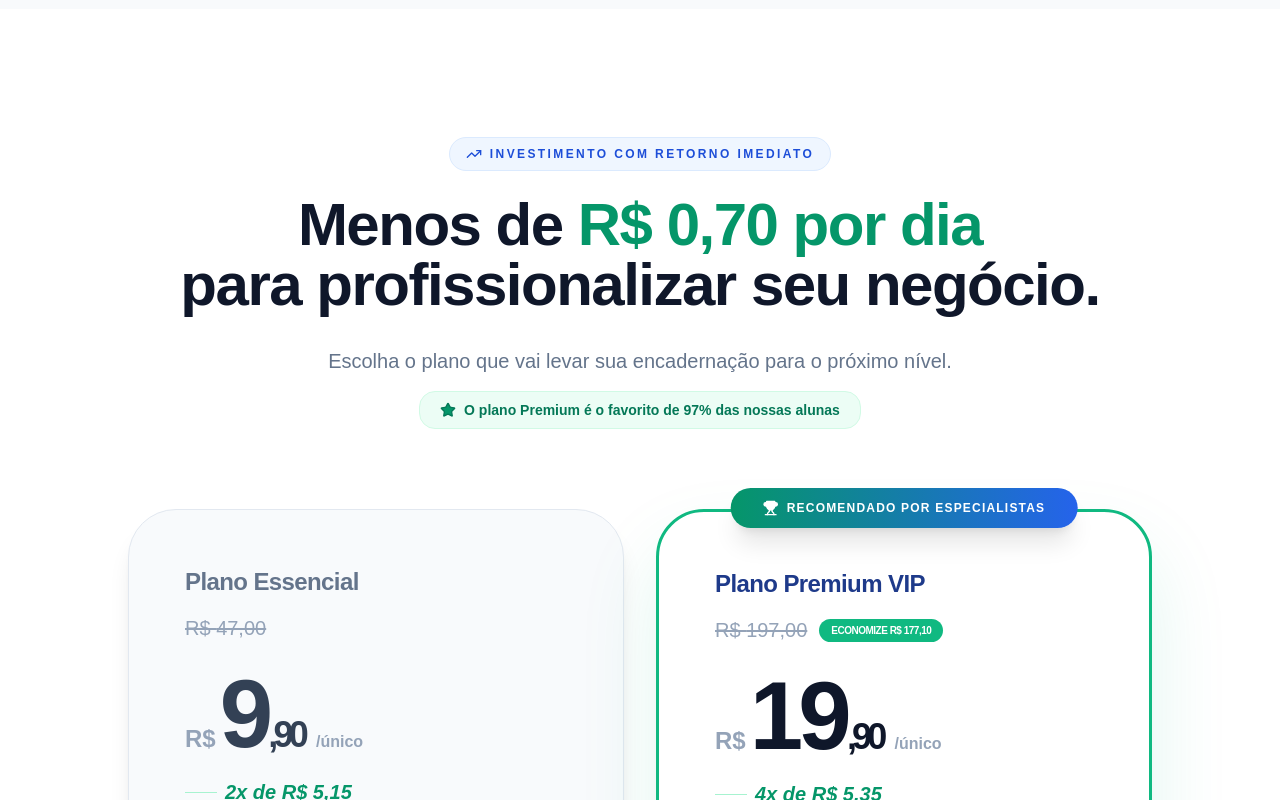
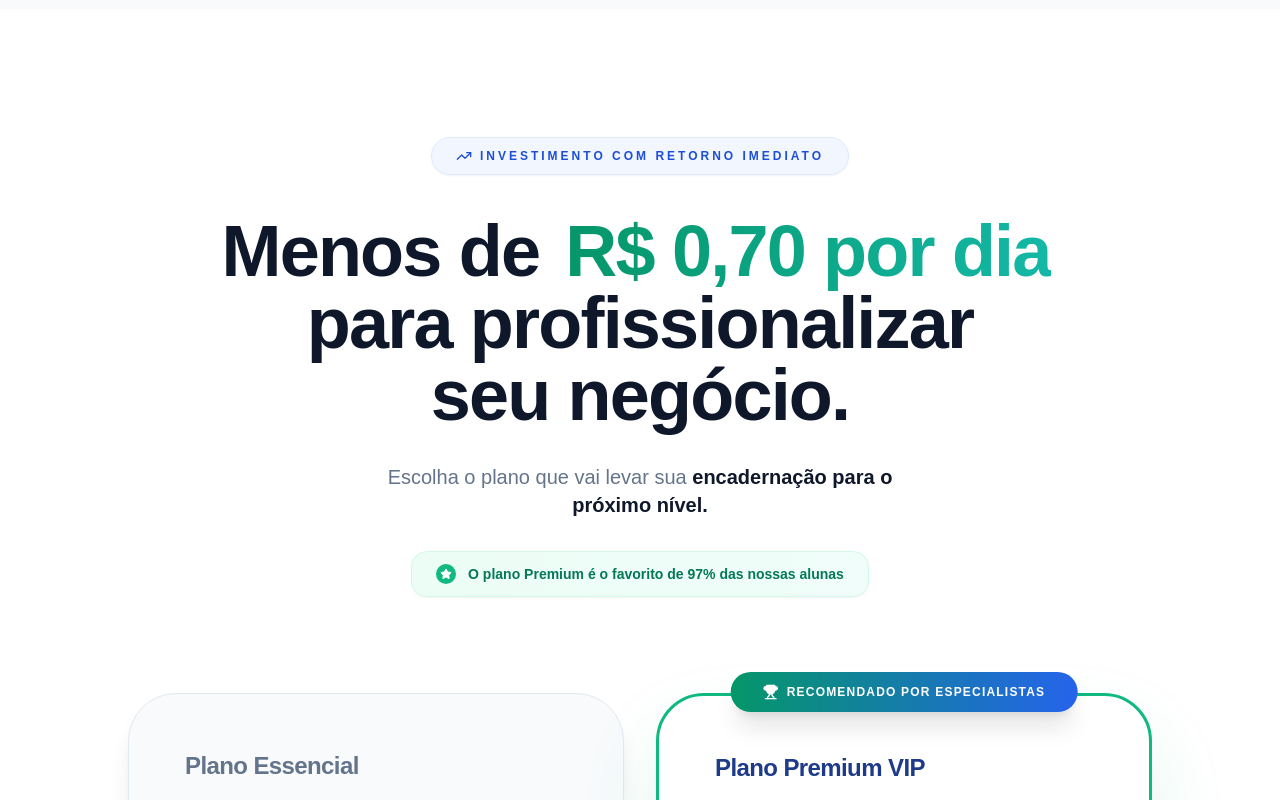
Before and after one commit to lucasmiralhasborges/mundodaencaderna-o, a React (Vite) app: page / in a window 1280 px wide. Shown: the part 4320-5120 px from the top of the page. Built offline with nearby package versions, Linux system fonts and the light colour scheme.

Commit message:
[dyad] Refinando o design da seção de preços com tipografia dinâmica, gradientes e badges de alta qualidade. - wrote 1 file(s)

```diff
--- a/src/components/landing/Pricing.tsx
+++ b/src/components/landing/Pricing.tsx
@@ -3,7 +3,7 @@
 import React from 'react';
 import CTAButton from './CTAButton';
 import { motion } from 'framer-motion';
-import { Check, ShieldCheck, Zap, Star, Trophy, Users, Rocket, TrendingUp } from 'lucide-react';
+import { Check, ShieldCheck, Zap, Star, Trophy, TrendingUp } from 'lucide-react';
 
 const Pricing = () => {
   const plans = [
@@ -50,38 +50,55 @@ const Pricing = () => {
       </div>
 
       <div className="max-w-6xl mx-auto text-center">
+        {/* Refined Header Section */}
         <motion.div
           initial={{ opacity: 0, y: 20 }}
           whileInView={{ opacity: 1, y: 0 }}
           viewport={{ once: true }}
-          className="mb-20"
+          className="mb-24 flex flex-col items-center"
         >
-          <div className="inline-flex items-center gap-2 bg-blue-50 text-blue-700 px-4 py-2 rounded-full text-xs font-black uppercase tracking-[0.2em] mb-6 border border-blue-100">
+          {/* Top Badge - Premium Glass Look */}
+          <div className="inline-flex items-center gap-2 bg-blue-50/80 backdrop-blur-sm text-blue-700 px-6 py-2.5 rounded-full text-[10px] sm:text-xs font-black uppercase tracking-[0.25em] mb-10 border border-blue-100 shadow-sm">
             <TrendingUp className="w-4 h-4" />
             Investimento com Retorno Imediato
           </div>
 
-          <h2 className="text-4xl sm:text-6xl font-black text-slate-900 mb-8 leading-[1.1] tracking-tight">
-            Menos de <span className="relative inline-block">
-              <span className="relative z-10 text-emerald-600">R$ 0,70 por dia</span>
-              <svg className="absolute -bottom-2 left-0 w-full h-3 text-emerald-100 -z-10" viewBox="0 0 100 10" preserveAspectRatio="none">
-                <path d="M0 5 Q 25 0, 50 5 T 100 5" fill="none" stroke="currentColor" strokeWidth="8" strokeLinecap="round" />
-              </svg>
+          {/* Headline - High Impact Typography */}
+          <h2 className="text-4xl sm:text-6xl lg:text-7xl font-black text-slate-900 mb-8 leading-[1.05] tracking-tight max-w-4xl">
+            Menos de <br className="sm:hidden" />
+            <span className="relative inline-block px-2">
+              <span className="relative z-10 text-transparent bg-clip-text bg-gradient-to-r from-emerald-600 to-teal-500">
+                R$ 0,70 por dia
+              </span>
+              <motion.span
+                initial={{ width: 0 }}
+                whileInView={{ width: "100%" }}
+                transition={{ duration: 1, delay: 0.5 }}
+                className="absolute bottom-2 left-0 h-[30%] bg-emerald-100/60 -z-10 rounded-sm"
+              />
             </span> <br />
-            para profissionalizar seu negócio.
+            para profissionalizar <br className="hidden sm:block" /> seu negócio.
           </h2>
 
-          <div className="max-w-2xl mx-auto space-y-4">
+          <div className="max-w-xl mx-auto space-y-8">
             <p className="text-slate-500 text-lg sm:text-xl font-medium leading-relaxed">
-              Escolha o plano que vai levar sua encadernação para o próximo nível.
+              Escolha o plano que vai levar sua <span className="text-slate-900 font-bold">encadernação para o próximo nível.</span>
             </p>
-            <div className="inline-flex items-center gap-2 bg-emerald-50 text-emerald-700 px-5 py-2 rounded-2xl font-bold text-sm border border-emerald-100">
-              <Star className="w-4 h-4 fill-emerald-600" />
+
+            {/* Bottom Badge - Social Proof Highlighter */}
+            <motion.div
+              whileHover={{ scale: 1.05 }}
+              className="inline-flex items-center gap-3 bg-gradient-to-r from-emerald-50 to-teal-50 text-emerald-700 px-6 py-3 rounded-2xl font-extrabold text-sm border border-emerald-100 shadow-sm"
+            >
+              <div className="bg-emerald-500 rounded-full p-1">
+                <Star className="w-3 h-3 fill-white text-white" />
+              </div>
               O plano Premium é o favorito de 97% das nossas alunas
-            </div>
+            </motion.div>
           </div>
         </motion.div>
 
+        {/* Pricing Cards */}
         <div className="grid md:grid-cols-2 gap-8 max-w-5xl mx-auto items-stretch">
           {plans.map((plan, index) => (
             <motion.div
@@ -172,6 +189,7 @@ const Pricing = () => {
           ))}
         </div>
 
+        {/* Testimonial Bar Below Plans */}
         <div className="mt-20 max-w-3xl mx-auto p-8 rounded-[2.5rem] bg-slate-50 border border-slate-100">
            <div className="flex flex-col sm:flex-row items-center justify-center gap-6">
               <div className="flex -space-x-3">
```
